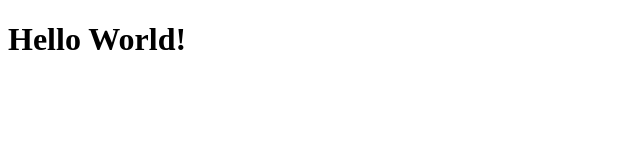
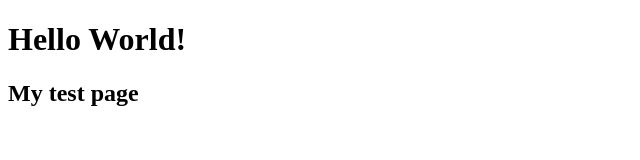
Before and after one commit to VikaTetkova/new-repo, a plain HTML site: page index.html in a window 1280 px wide. Shown: the whole page, without its empty margins (0-640 px from the left). Drawn offline with Linux system fonts and the light colour scheme.

Commit message:
add h2 title

```diff
--- a/index.html
+++ b/index.html
@@ -7,5 +7,6 @@
 </head>
 <body>
     <h1>Hello World!</h1>
+    <h2>My test page</h2>
 </body>
 </html>
```
